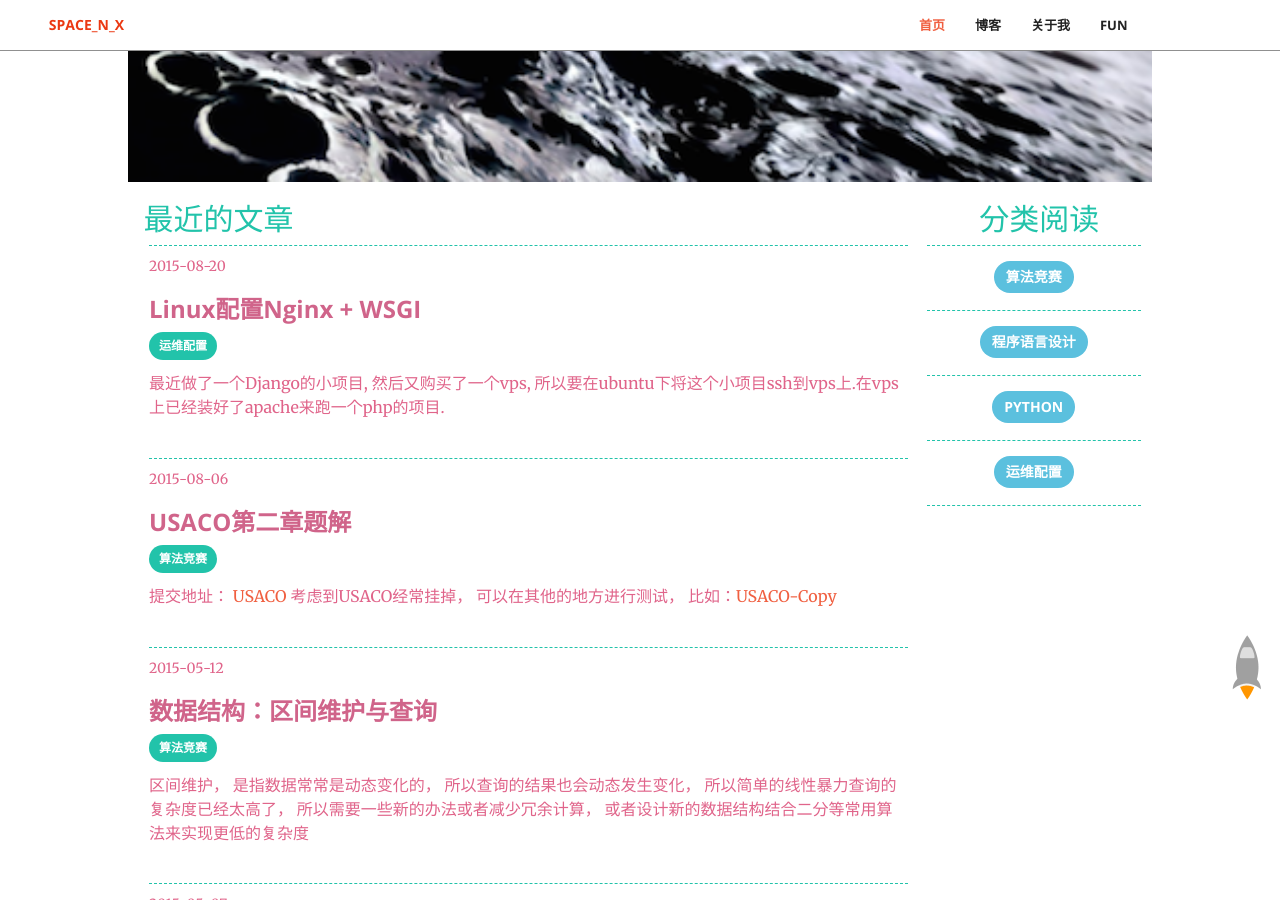
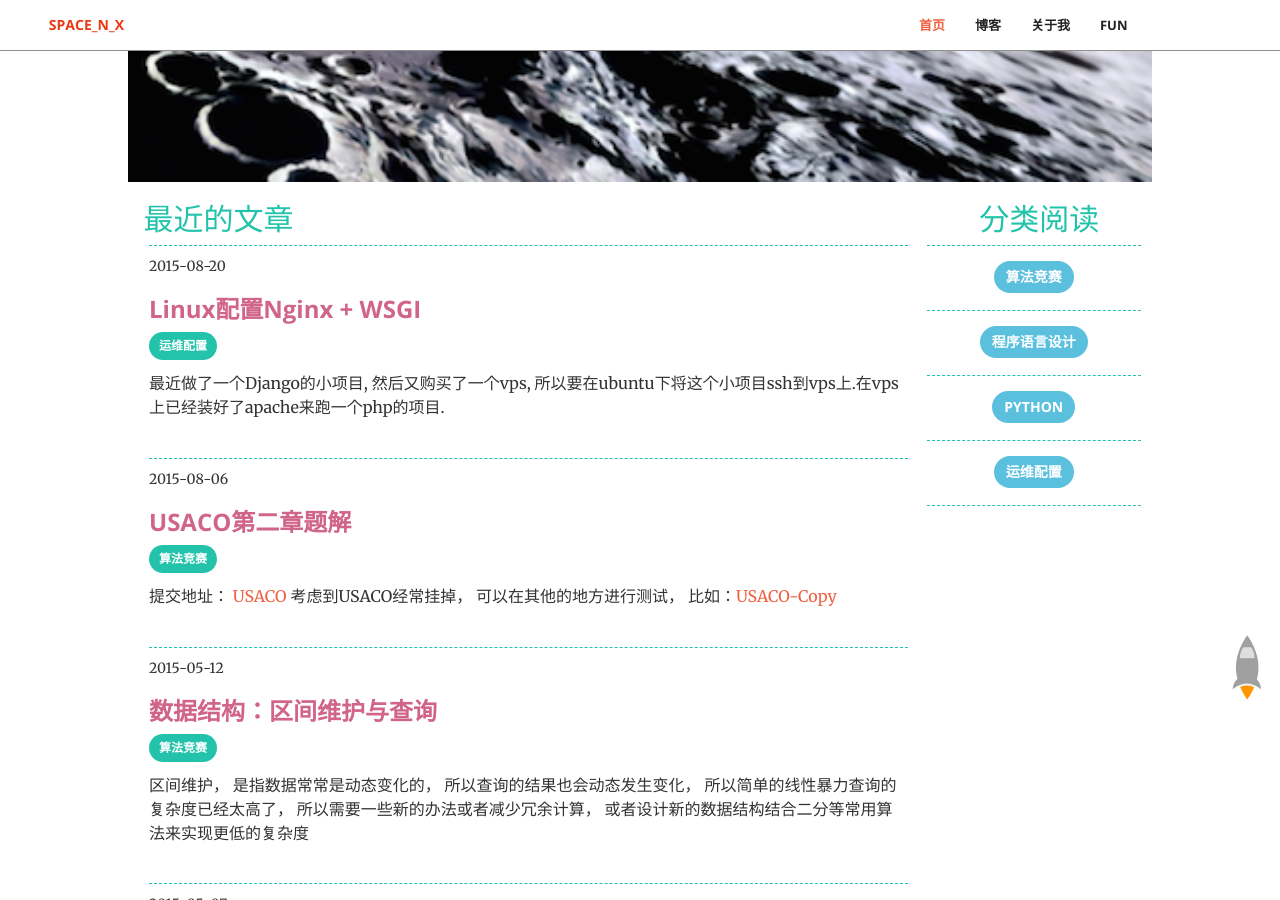
Before and after one commit to tcOops/hololens, a Jekyll site: the page built from index.html, in a window 1280 px wide and 900 px high, scrolled down 718 px. Built offline with Jekyll 4.4.1, drawn with Linux system fonts in a browser that asks for light colours; Markdown is read by kramdown in place of the engine named in the settings; comment, search, counter and statistics services are not loaded.

```diff
--- a/_includes/blogList.html
+++ b/_includes/blogList.html
@@ -1,4 +1,4 @@
-<section class="no-padding bg-grey" id="blogs" style="color:#E0648A">
+<section class="no-padding bg-grey" id="blogs">
     <div class="">
 		<div class="bloglistleft">
 			<span style="color:#22C3AA;text-algin:left"><h2>&nbsp;&nbsp;最近的文章</h2></span>
```
